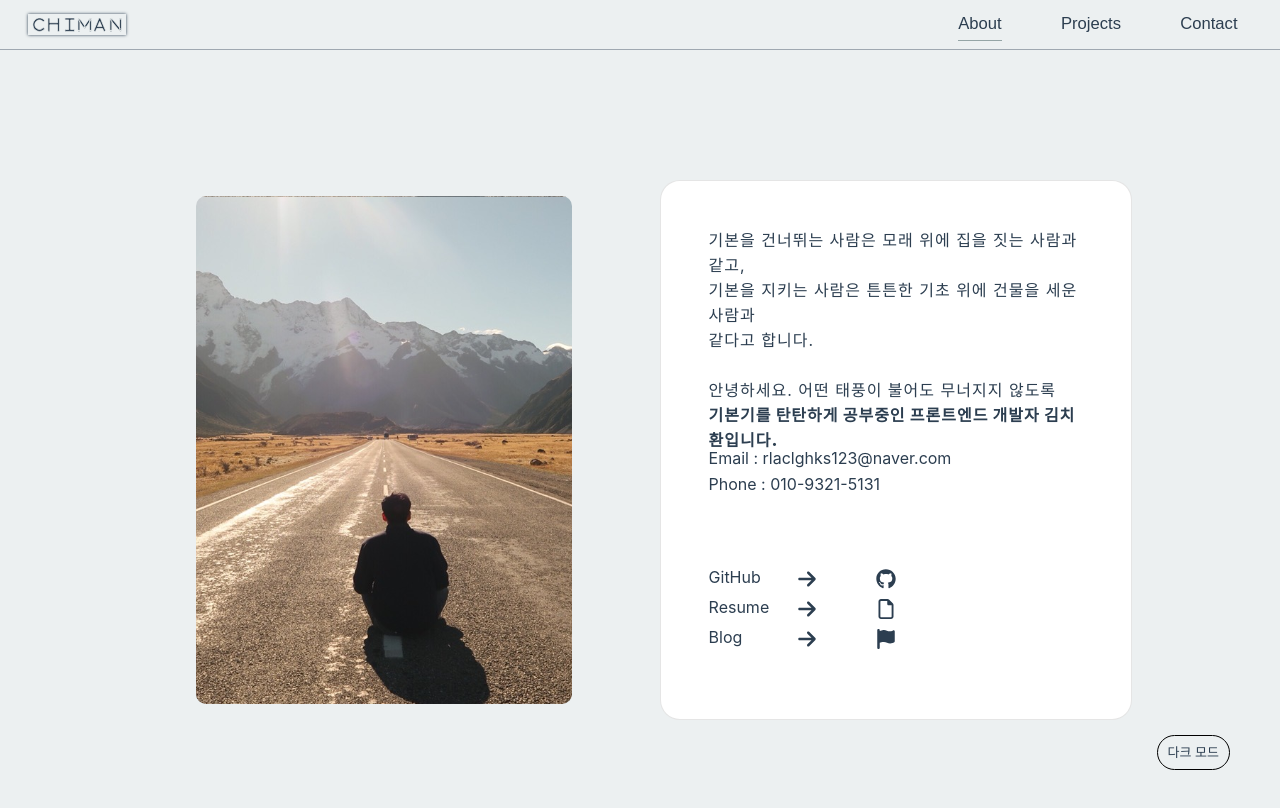
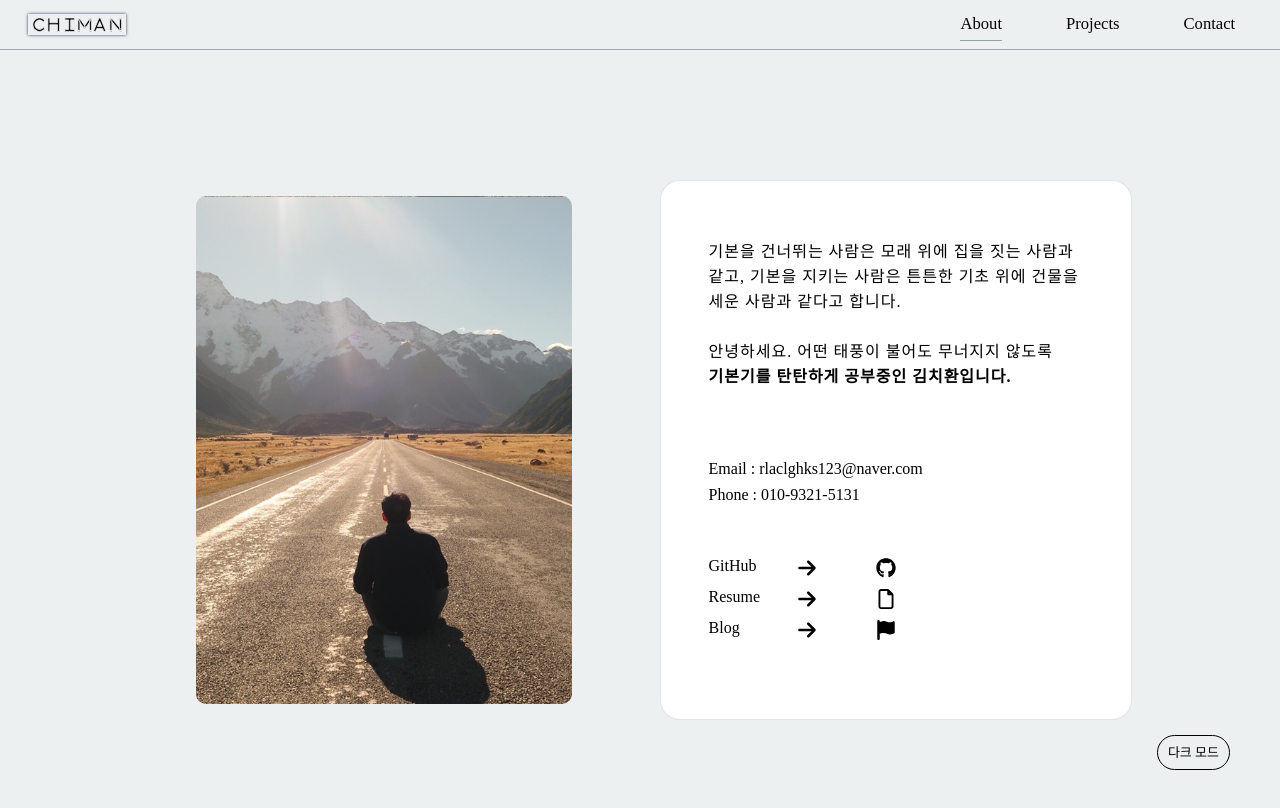
Before and after one commit to rlaclghks123/portfolio, a React (Create React App) app: page / in a window 1280 px wide. Shown: the top 808 px of the page. Built offline with nearby package versions, Linux system fonts and the light colour scheme.

Commit message:
Style: 폰트 및 색상 수정

```diff
--- a/src/GlobalStyle.jsx
+++ b/src/GlobalStyle.jsx
@@ -6,7 +6,7 @@ const GlobalStyle = createGlobalStyle`
     body{
         padding: 0;
         margin: 0;
-        font-family: Arial, Helvetica, sans-serif;
+        font-family:serif;
         overflow: hidden;
         text-decoration: none;
     };
--- a/src/components/Aside.jsx
+++ b/src/components/Aside.jsx
@@ -142,8 +142,8 @@ function Aside() {
                 <MainContentsBox key={index}>
                   <MainContentsBoxTitle>{item.title}</MainContentsBoxTitle>
                   <MainContentsBoxContent>
-                    {item.title === 'Preview' ? (
-                      <Preview src={item.contents}></Preview>
+                    {item.contents.img ? (
+                      <Preview src={item.contents.img}></Preview>
                     ) : (
                       <p>
                         {item.contents.url ? (
--- a/src/routes/About.jsx
+++ b/src/routes/About.jsx
@@ -23,8 +23,6 @@ const AboutContents = styled.div`
   background-color: ${(props) => props.theme.boxBgColor};
   border: 1px solid rgba(0, 0, 0, 0.1);
   border-radius: 20px;
-  font-family: -apple-system, BlinkMacSystemFont, 'Segoe UI', Roboto, Oxygen, Ubuntu, Cantarell,
-    'Open Sans', 'Helvetica Neue', sans-serif;
 
   & > div {
     overflow: hidden;
@@ -40,14 +38,13 @@ const AboutContentsHeader = styled.div`
   letter-spacing: 1px;
   p {
     &:last-child {
-      border-bottom: 1px solid ${(props) => props.theme.textColor};
       font-weight: 900;
     }
   }
 `;
 
 const AboutContentsMain = styled.div`
-  height: 25%;
+  height: 20%;
 
   p {
     margin-bottom: 10px;
@@ -65,10 +62,6 @@ const AboutContentsFooter = styled.div`
     path {
       fill: ${(props) => props.theme.textColor};
     }
-
-    &:hover {
-      opacity: 0.3;
-    }
   }
 `;
 
@@ -83,6 +76,9 @@ const FooterColumn = styled.div`
 
 const Url = styled.a`
   margin-right: 50%;
+  &:hover {
+    opacity: 0.3;
+  }
 `;
 
 function About() {
@@ -92,13 +88,13 @@ function About() {
 
       <AboutContents>
         <AboutContentsHeader>
-          <p>기본을 건너뛰는 사람은 모래 위에 집을 짓는 사람과 같고,</p>
           <p>
-            기본을 지키는 사람은 튼튼한 기초 위에 건물을 세운 사람과<br></br> 같다고 합니다.
+            기본을 건너뛰는 사람은 모래 위에 집을 짓는 사람과 같고, 기본을 지키는 사람은 튼튼한 기초
+            위에 건물을 세운 사람과 같다고 합니다.
           </p>
           <br></br>
           <p> 안녕하세요. 어떤 태풍이 불어도 무너지지 않도록</p>
-          <p>기본기를 탄탄하게 공부중인 프론트엔드 개발자 김치환입니다.</p>
+          <p>기본기를 탄탄하게 공부중인 김치환입니다.</p>
         </AboutContentsHeader>
 
         <AboutContentsMain>
--- a/src/styled.d.jsx
+++ b/src/styled.d.jsx
@@ -2,7 +2,7 @@ export const DefaultTheme = {
   bgColor: 'rgba(236, 240, 241,1.0)',
   navBgColor: `rgba(236, 240, 241,1.0)`,
   navColor: '#2c3e50',
-  textColor: '#2c3e50',
+  textColor: 'black',
   boxBgColor: 'white',
   boxShadow: '0px 0px 5px rgb(0, 0, 0, 0.7)',
 };
```
